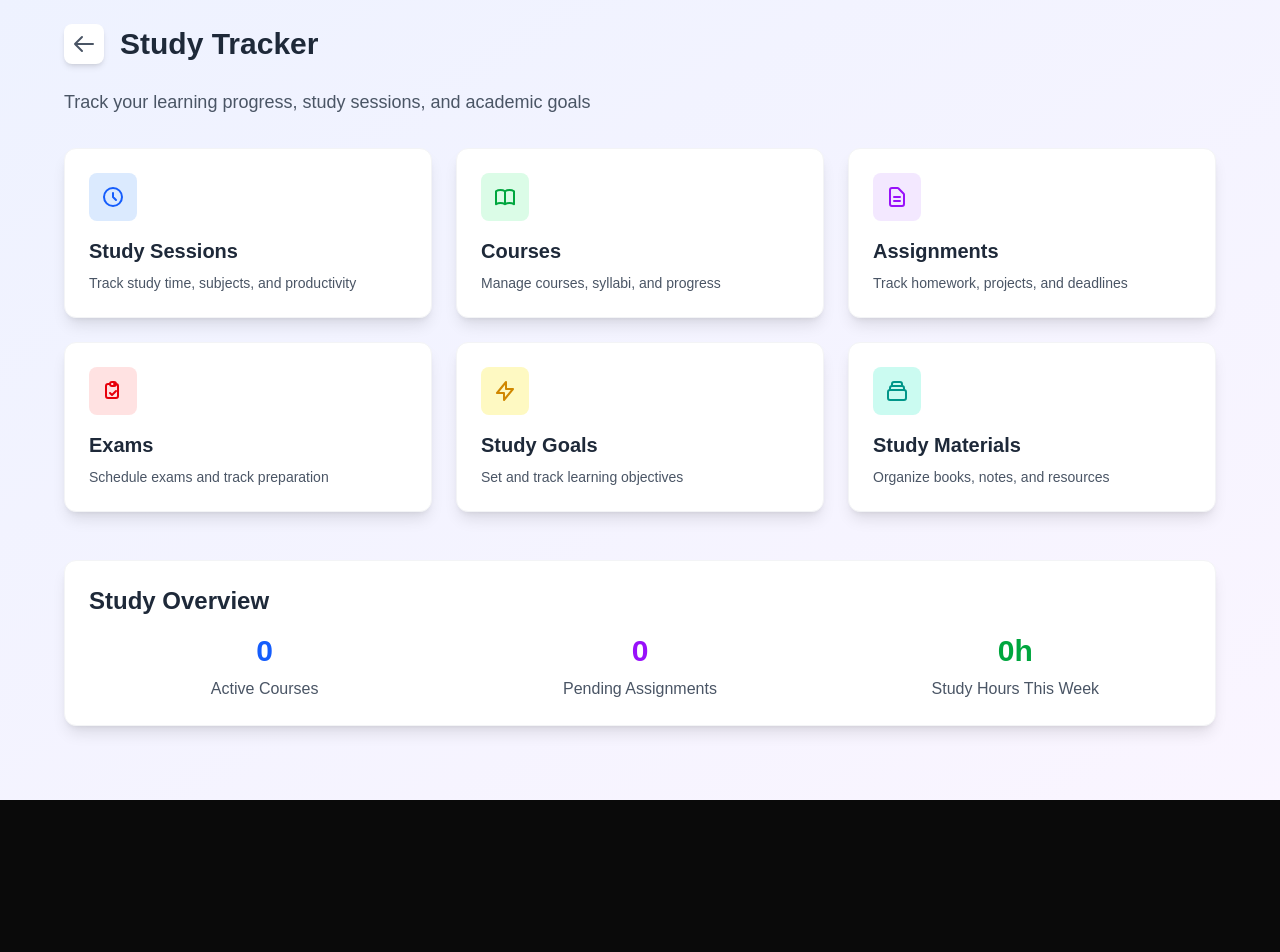
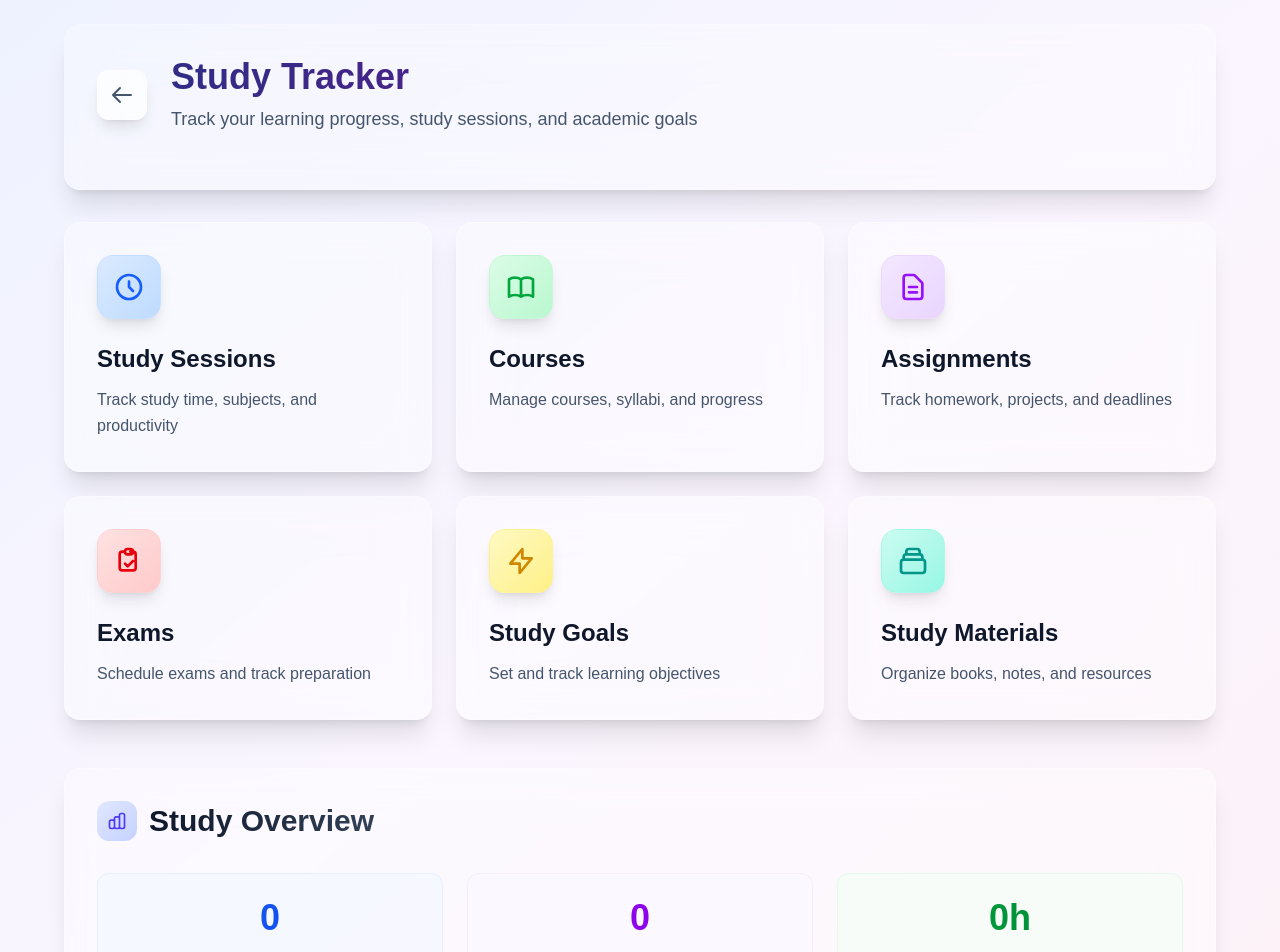
Before and after one commit to rooftopprogrammer/notesapp, a Next.js app: page /studytracker in a window 1280 px wide. Shown: the top 952 px of the page. Before the commit the page ends 800 px from the top, so only its background shows below. Built offline with nearby package versions, Linux system fonts and the light colour scheme; no server answers.

Commit message:
latest changes

```diff
--- a/src/app/studytracker/page.tsx
+++ b/src/app/studytracker/page.tsx
@@ -4,145 +4,172 @@ import Link from 'next/link';
 
 export default function StudyTracker() {
   return (
-    <main className="min-h-screen bg-gradient-to-br from-indigo-50 to-purple-50 p-4 sm:p-6">
+    <main className="min-h-screen bg-gradient-to-br from-indigo-50 via-purple-50 to-pink-50 dark:from-slate-900 dark:via-indigo-950 dark:to-purple-950 p-4 sm:p-6">
       {/* Header */}
       <div className="max-w-6xl mx-auto mb-8">
+        <div className="backdrop-blur-xl bg-white/30 dark:bg-gray-800/30 rounded-2xl p-8 border border-white/20 dark:border-gray-700/30 shadow-xl">
           <div className="flex items-center mb-6">
             <Link
               href="/"
-            className="mr-4 p-2 rounded-lg bg-white shadow-md hover:shadow-lg transition-shadow"
+              className="group mr-6 p-3 rounded-xl backdrop-blur-sm bg-white/60 dark:bg-gray-800/60 border border-white/40 dark:border-gray-700/40 shadow-lg hover:shadow-xl transition-all duration-200 hover:scale-110"
             >
-            <svg className="w-6 h-6 text-gray-600" fill="none" stroke="currentColor" viewBox="0 0 24 24">
+              <svg className="w-6 h-6 text-slate-600 dark:text-slate-300 group-hover:text-indigo-600 dark:group-hover:text-indigo-400 transition-colors duration-200" fill="none" stroke="currentColor" viewBox="0 0 24 24">
                 <path strokeLinecap="round" strokeLinejoin="round" strokeWidth={2} d="M10 19l-7-7m0 0l7-7m-7 7h18" />
               </svg>
             </Link>
-          <h1 className="text-2xl sm:text-3xl font-bold text-gray-800">Study Tracker</h1>
-        </div>
-
-        <p className="text-gray-600 text-base sm:text-lg">
+            <div>
+              <h1 className="text-4xl font-bold bg-gradient-to-r from-indigo-900 to-purple-900 dark:from-indigo-300 dark:to-purple-300 bg-clip-text text-transparent mb-2">
+                Study Tracker
+              </h1>
+              <p className="text-slate-600 dark:text-slate-400 text-lg">
                 Track your learning progress, study sessions, and academic goals
               </p>
             </div>
+          </div>
+        </div>
+      </div>
 
       {/* Study Categories Grid */}
-      <div className="max-w-6xl mx-auto">
-        <div className="grid grid-cols-1 sm:grid-cols-2 lg:grid-cols-3 gap-4 sm:gap-6">
+      <div className="max-w-6xl mx-auto mb-12">
+        <div className="grid grid-cols-1 sm:grid-cols-2 lg:grid-cols-3 gap-6">
 
           {/* Study Sessions */}
           <Link
             href="/studytracker/sessions"
-            className="group bg-white rounded-xl shadow-lg hover:shadow-xl transition-all duration-300 p-6 border border-gray-100 hover:border-blue-200"
+            className="group backdrop-blur-xl bg-white/40 dark:bg-gray-800/40 rounded-2xl border border-white/30 dark:border-gray-700/30 p-8 hover:bg-white/60 dark:hover:bg-gray-800/60 transition-all duration-300 transform hover:scale-[1.02] shadow-xl hover:shadow-2xl"
           >
-            <div className="flex items-center mb-4">
-              <div className="w-12 h-12 bg-blue-100 rounded-lg flex items-center justify-center group-hover:bg-blue-200 transition-colors">
-                <svg className="w-6 h-6 text-blue-600" fill="none" stroke="currentColor" viewBox="0 0 24 24">
+            <div className="flex items-center mb-6">
+              <div className="w-16 h-16 bg-gradient-to-br from-blue-100 to-blue-200 dark:from-blue-900/50 dark:to-blue-800/30 rounded-2xl flex items-center justify-center group-hover:from-blue-200 group-hover:to-blue-300 dark:group-hover:from-blue-800/70 dark:group-hover:to-blue-700/50 transition-all duration-300 shadow-lg group-hover:shadow-xl border border-blue-200/50 dark:border-blue-700/50">
+                <svg className="w-8 h-8 text-blue-600 dark:text-blue-400" fill="none" stroke="currentColor" viewBox="0 0 24 24">
                   <path strokeLinecap="round" strokeLinejoin="round" strokeWidth={2} d="M12 8v4l3 3m6-3a9 9 0 11-18 0 9 9 0 0118 0z" />
                 </svg>
               </div>
             </div>
-            <h3 className="text-xl font-semibold text-gray-800 mb-2">Study Sessions</h3>
-            <p className="text-gray-600 text-sm">Track study time, subjects, and productivity</p>
+            <h3 className="text-2xl font-bold text-slate-900 dark:text-white mb-3 group-hover:text-blue-600 dark:group-hover:text-blue-400 transition-colors duration-200">Study Sessions</h3>
+            <p className="text-slate-600 dark:text-slate-400 leading-relaxed">Track study time, subjects, and productivity</p>
           </Link>
 
           {/* Courses */}
           <Link
             href="/studytracker/courses"
-            className="group bg-white rounded-xl shadow-lg hover:shadow-xl transition-all duration-300 p-6 border border-gray-100 hover:border-green-200"
+            className="group backdrop-blur-xl bg-white/40 dark:bg-gray-800/40 rounded-2xl border border-white/30 dark:border-gray-700/30 p-8 hover:bg-white/60 dark:hover:bg-gray-800/60 transition-all duration-300 transform hover:scale-[1.02] shadow-xl hover:shadow-2xl"
           >
-            <div className="flex items-center mb-4">
-              <div className="w-12 h-12 bg-green-100 rounded-lg flex items-center justify-center group-hover:bg-green-200 transition-colors">
-                <svg className="w-6 h-6 text-green-600" fill="none" stroke="currentColor" viewBox="0 0 24 24">
+            <div className="flex items-center mb-6">
+              <div className="w-16 h-16 bg-gradient-to-br from-green-100 to-green-200 dark:from-green-900/50 dark:to-green-800/30 rounded-2xl flex items-center justify-center group-hover:from-green-200 group-hover:to-green-300 dark:group-hover:from-green-800/70 dark:group-hover:to-green-700/50 transition-all duration-300 shadow-lg group-hover:shadow-xl border border-green-200/50 dark:border-green-700/50">
+                <svg className="w-8 h-8 text-green-600 dark:text-green-400" fill="none" stroke="currentColor" viewBox="0 0 24 24">
                   <path strokeLinecap="round" strokeLinejoin="round" strokeWidth={2} d="M12 6.253v13m0-13C10.832 5.477 9.246 5 7.5 5S4.168 5.477 3 6.253v13C4.168 18.477 5.754 18 7.5 18s3.332.477 4.5 1.253m0-13C13.168 5.477 14.754 5 16.5 5c1.746 0 3.332.477 4.5 1.253v13C19.832 18.477 18.246 18 16.5 18c-1.746 0-3.332.477-4.5 1.253" />
                 </svg>
               </div>
             </div>
-            <h3 className="text-xl font-semibold text-gray-800 mb-2">Courses</h3>
-            <p className="text-gray-600 text-sm">Manage courses, syllabi, and progress</p>
+            <h3 className="text-2xl font-bold text-slate-900 dark:text-white mb-3 group-hover:text-green-600 dark:group-hover:text-green-400 transition-colors duration-200">Courses</h3>
+            <p className="text-slate-600 dark:text-slate-400 leading-relaxed">Manage courses, syllabi, and progress</p>
           </Link>
 
           {/* Assignments */}
           <Link
             href="/studytracker/assignments"
-            className="group bg-white rounded-xl shadow-lg hover:shadow-xl transition-all duration-300 p-6 border border-gray-100 hover:border-purple-200"
+            className="group backdrop-blur-xl bg-white/40 dark:bg-gray-800/40 rounded-2xl border border-white/30 dark:border-gray-700/30 p-8 hover:bg-white/60 dark:hover:bg-gray-800/60 transition-all duration-300 transform hover:scale-[1.02] shadow-xl hover:shadow-2xl"
           >
-            <div className="flex items-center mb-4">
-              <div className="w-12 h-12 bg-purple-100 rounded-lg flex items-center justify-center group-hover:bg-purple-200 transition-colors">
-                <svg className="w-6 h-6 text-purple-600" fill="none" stroke="currentColor" viewBox="0 0 24 24">
+            <div className="flex items-center mb-6">
+              <div className="w-16 h-16 bg-gradient-to-br from-purple-100 to-purple-200 dark:from-purple-900/50 dark:to-purple-800/30 rounded-2xl flex items-center justify-center group-hover:from-purple-200 group-hover:to-purple-300 dark:group-hover:from-purple-800/70 dark:group-hover:to-purple-700/50 transition-all duration-300 shadow-lg group-hover:shadow-xl border border-purple-200/50 dark:border-purple-700/50">
+                <svg className="w-8 h-8 text-purple-600 dark:text-purple-400" fill="none" stroke="currentColor" viewBox="0 0 24 24">
                   <path strokeLinecap="round" strokeLinejoin="round" strokeWidth={2} d="M9 12h6m-6 4h6m2 5H7a2 2 0 01-2-2V5a2 2 0 012-2h5.586a1 1 0 01.707.293l5.414 5.414a1 1 0 01.293.707V19a2 2 0 01-2 2z" />
                 </svg>
               </div>
             </div>
-            <h3 className="text-xl font-semibold text-gray-800 mb-2">Assignments</h3>
-            <p className="text-gray-600 text-sm">Track homework, projects, and deadlines</p>
+            <h3 className="text-2xl font-bold text-slate-900 dark:text-white mb-3 group-hover:text-purple-600 dark:group-hover:text-purple-400 transition-colors duration-200">Assignments</h3>
+            <p className="text-slate-600 dark:text-slate-400 leading-relaxed">Track homework, projects, and deadlines</p>
           </Link>
 
           {/* Exams */}
           <Link
             href="/studytracker/exams"
-            className="group bg-white rounded-xl shadow-lg hover:shadow-xl transition-all duration-300 p-6 border border-gray-100 hover:border-red-200"
+            className="group backdrop-blur-xl bg-white/40 dark:bg-gray-800/40 rounded-2xl border border-white/30 dark:border-gray-700/30 p-8 hover:bg-white/60 dark:hover:bg-gray-800/60 transition-all duration-300 transform hover:scale-[1.02] shadow-xl hover:shadow-2xl"
           >
-            <div className="flex items-center mb-4">
-              <div className="w-12 h-12 bg-red-100 rounded-lg flex items-center justify-center group-hover:bg-red-200 transition-colors">
-                <svg className="w-6 h-6 text-red-600" fill="none" stroke="currentColor" viewBox="0 0 24 24">
+            <div className="flex items-center mb-6">
+              <div className="w-16 h-16 bg-gradient-to-br from-red-100 to-red-200 dark:from-red-900/50 dark:to-red-800/30 rounded-2xl flex items-center justify-center group-hover:from-red-200 group-hover:to-red-300 dark:group-hover:from-red-800/70 dark:group-hover:to-red-700/50 transition-all duration-300 shadow-lg group-hover:shadow-xl border border-red-200/50 dark:border-red-700/50">
+                <svg className="w-8 h-8 text-red-600 dark:text-red-400" fill="none" stroke="currentColor" viewBox="0 0 24 24">
                   <path strokeLinecap="round" strokeLinejoin="round" strokeWidth={2} d="M9 5H7a2 2 0 00-2 2v10a2 2 0 002 2h8a2 2 0 002-2V7a2 2 0 00-2-2h-2M9 5a2 2 0 002 2h2a2 2 0 002-2M9 5a2 2 0 012-2h2a2 2 0 012 2m-6 9l2 2 4-4" />
                 </svg>
               </div>
             </div>
-            <h3 className="text-xl font-semibold text-gray-800 mb-2">Exams</h3>
-            <p className="text-gray-600 text-sm">Schedule exams and track preparation</p>
+            <h3 className="text-2xl font-bold text-slate-900 dark:text-white mb-3 group-hover:text-red-600 dark:group-hover:text-red-400 transition-colors duration-200">Exams</h3>
+            <p className="text-slate-600 dark:text-slate-400 leading-relaxed">Schedule exams and track preparation</p>
           </Link>
 
           {/* Study Goals */}
           <Link
             href="/studytracker/goals"
-            className="group bg-white rounded-xl shadow-lg hover:shadow-xl transition-all duration-300 p-6 border border-gray-100 hover:border-yellow-200"
+            className="group backdrop-blur-xl bg-white/40 dark:bg-gray-800/40 rounded-2xl border border-white/30 dark:border-gray-700/30 p-8 hover:bg-white/60 dark:hover:bg-gray-800/60 transition-all duration-300 transform hover:scale-[1.02] shadow-xl hover:shadow-2xl"
           >
-            <div className="flex items-center mb-4">
-              <div className="w-12 h-12 bg-yellow-100 rounded-lg flex items-center justify-center group-hover:bg-yellow-200 transition-colors">
-                <svg className="w-6 h-6 text-yellow-600" fill="none" stroke="currentColor" viewBox="0 0 24 24">
+            <div className="flex items-center mb-6">
+              <div className="w-16 h-16 bg-gradient-to-br from-yellow-100 to-yellow-200 dark:from-yellow-900/50 dark:to-yellow-800/30 rounded-2xl flex items-center justify-center group-hover:from-yellow-200 group-hover:to-yellow-300 dark:group-hover:from-yellow-800/70 dark:group-hover:to-yellow-700/50 transition-all duration-300 shadow-lg group-hover:shadow-xl border border-yellow-200/50 dark:border-yellow-700/50">
+                <svg className="w-8 h-8 text-yellow-600 dark:text-yellow-400" fill="none" stroke="currentColor" viewBox="0 0 24 24">
                   <path strokeLinecap="round" strokeLinejoin="round" strokeWidth={2} d="M13 10V3L4 14h7v7l9-11h-7z" />
                 </svg>
               </div>
             </div>
-            <h3 className="text-xl font-semibold text-gray-800 mb-2">Study Goals</h3>
-            <p className="text-gray-600 text-sm">Set and track learning objectives</p>
+            <h3 className="text-2xl font-bold text-slate-900 dark:text-white mb-3 group-hover:text-yellow-600 dark:group-hover:text-yellow-400 transition-colors duration-200">Study Goals</h3>
+            <p className="text-slate-600 dark:text-slate-400 leading-relaxed">Set and track learning objectives</p>
           </Link>
 
           {/* Study Materials */}
           <Link
             href="/studytracker/materials"
-            className="group bg-white rounded-xl shadow-lg hover:shadow-xl transition-all duration-300 p-6 border border-gray-100 hover:border-teal-200"
+            className="group backdrop-blur-xl bg-white/40 dark:bg-gray-800/40 rounded-2xl border border-white/30 dark:border-gray-700/30 p-8 hover:bg-white/60 dark:hover:bg-gray-800/60 transition-all duration-300 transform hover:scale-[1.02] shadow-xl hover:shadow-2xl"
           >
-            <div className="flex items-center mb-4">
-              <div className="w-12 h-12 bg-teal-100 rounded-lg flex items-center justify-center group-hover:bg-teal-200 transition-colors">
-                <svg className="w-6 h-6 text-teal-600" fill="none" stroke="currentColor" viewBox="0 0 24 24">
+            <div className="flex items-center mb-6">
+              <div className="w-16 h-16 bg-gradient-to-br from-teal-100 to-teal-200 dark:from-teal-900/50 dark:to-teal-800/30 rounded-2xl flex items-center justify-center group-hover:from-teal-200 group-hover:to-teal-300 dark:group-hover:from-teal-800/70 dark:group-hover:to-teal-700/50 transition-all duration-300 shadow-lg group-hover:shadow-xl border border-teal-200/50 dark:border-teal-700/50">
+                <svg className="w-8 h-8 text-teal-600 dark:text-teal-400" fill="none" stroke="currentColor" viewBox="0 0 24 24">
                   <path strokeLinecap="round" strokeLinejoin="round" strokeWidth={2} d="M19 11H5m14 0a2 2 0 012 2v6a2 2 0 01-2 2H5a2 2 0 01-2-2v-6a2 2 0 012-2m14 0V9a2 2 0 00-2-2M5 11V9a2 2 0 012-2m0 0V5a2 2 0 012-2h6a2 2 0 012 2v2M7 7h10" />
                 </svg>
               </div>
             </div>
-            <h3 className="text-xl font-semibold text-gray-800 mb-2">Study Materials</h3>
-            <p className="text-gray-600 text-sm">Organize books, notes, and resources</p>
+            <h3 className="text-2xl font-bold text-slate-900 dark:text-white mb-3 group-hover:text-teal-600 dark:group-hover:text-teal-400 transition-colors duration-200">Study Materials</h3>
+            <p className="text-slate-600 dark:text-slate-400 leading-relaxed">Organize books, notes, and resources</p>
           </Link>
 
         </div>
       </div>
 
-      {/* Quick Stats Section */}
-      <div className="max-w-6xl mx-auto mt-12">
-        <div className="bg-white rounded-xl shadow-lg p-4 sm:p-6 border border-gray-100">
-          <h2 className="text-xl sm:text-2xl font-bold text-gray-800 mb-4">Study Overview</h2>
-          <div className="grid grid-cols-1 sm:grid-cols-3 gap-4 sm:gap-6">
-            <div className="text-center">
-              <div className="text-2xl sm:text-3xl font-bold text-blue-600 mb-2">0</div>
-              <div className="text-gray-600 text-sm sm:text-base">Active Courses</div>
+      {/* Study Overview Section */}
+      <div className="max-w-6xl mx-auto">
+        <div className="backdrop-blur-xl bg-white/40 dark:bg-gray-800/40 rounded-2xl border border-white/30 dark:border-gray-700/30 p-8 shadow-xl">
+          <div className="flex items-center gap-3 mb-8">
+            <div className="w-10 h-10 bg-gradient-to-br from-indigo-100 to-indigo-200 dark:from-indigo-900/50 dark:to-indigo-800/30 rounded-xl flex items-center justify-center">
+              <svg className="w-5 h-5 text-indigo-600 dark:text-indigo-400" fill="none" stroke="currentColor" viewBox="0 0 24 24">
+                <path strokeLinecap="round" strokeLinejoin="round" strokeWidth={2} d="M9 19v-6a2 2 0 00-2-2H5a2 2 0 00-2 2v6a2 2 0 002 2h2a2 2 0 002-2zm0 0V9a2 2 0 012-2h2a2 2 0 012 2v10m-6 0a2 2 0 002 2h2a2 2 0 002-2m0 0V5a2 2 0 012-2h2a2 2 0 012 2v14a2 2 0 01-2 2h-2a2 2 0 01-2-2z" />
+              </svg>
             </div>
-            <div className="text-center">
-              <div className="text-2xl sm:text-3xl font-bold text-purple-600 mb-2">0</div>
-              <div className="text-gray-600 text-sm sm:text-base">Pending Assignments</div>
+            <h2 className="text-3xl font-bold bg-gradient-to-r from-slate-900 to-slate-700 dark:from-white dark:to-slate-300 bg-clip-text text-transparent">Study Overview</h2>
           </div>
-            <div className="text-center">
-              <div className="text-2xl sm:text-3xl font-bold text-green-600 mb-2">0h</div>
-              <div className="text-gray-600 text-sm sm:text-base">Study Hours This Week</div>
+          <div className="grid grid-cols-1 sm:grid-cols-3 gap-6">
+            <div className="text-center backdrop-blur-sm bg-blue-50/50 dark:bg-blue-900/20 rounded-xl p-6 border border-blue-200/30 dark:border-blue-700/30">
+              <div className="text-4xl font-bold bg-gradient-to-r from-blue-600 to-blue-700 dark:from-blue-400 dark:to-blue-500 bg-clip-text text-transparent mb-3">0</div>
+              <div className="text-slate-700 dark:text-slate-300 font-medium flex items-center justify-center gap-2">
+                <svg className="w-4 h-4 text-blue-600 dark:text-blue-400" fill="none" stroke="currentColor" viewBox="0 0 24 24">
+                  <path strokeLinecap="round" strokeLinejoin="round" strokeWidth={2} d="M12 6.253v13m0-13C10.832 5.477 9.246 5 7.5 5S4.168 5.477 3 6.253v13C4.168 18.477 5.754 18 7.5 18s3.332.477 4.5 1.253m0-13C13.168 5.477 14.754 5 16.5 5c1.746 0 3.332.477 4.5 1.253v13C19.832 18.477 18.246 18 16.5 18c-1.746 0-3.332.477-4.5 1.253" />
+                </svg>
+                Active Courses
+              </div>
+            </div>
+            <div className="text-center backdrop-blur-sm bg-purple-50/50 dark:bg-purple-900/20 rounded-xl p-6 border border-purple-200/30 dark:border-purple-700/30">
+              <div className="text-4xl font-bold bg-gradient-to-r from-purple-600 to-purple-700 dark:from-purple-400 dark:to-purple-500 bg-clip-text text-transparent mb-3">0</div>
+              <div className="text-slate-700 dark:text-slate-300 font-medium flex items-center justify-center gap-2">
+                <svg className="w-4 h-4 text-purple-600 dark:text-purple-400" fill="none" stroke="currentColor" viewBox="0 0 24 24">
+                  <path strokeLinecap="round" strokeLinejoin="round" strokeWidth={2} d="M9 12h6m-6 4h6m2 5H7a2 2 0 01-2-2V5a2 2 0 012-2h5.586a1 1 0 01.707.293l5.414 5.414a1 1 0 01.293.707V19a2 2 0 01-2 2z" />
+                </svg>
+                Pending Assignments
+              </div>
+            </div>
+            <div className="text-center backdrop-blur-sm bg-green-50/50 dark:bg-green-900/20 rounded-xl p-6 border border-green-200/30 dark:border-green-700/30">
+              <div className="text-4xl font-bold bg-gradient-to-r from-green-600 to-green-700 dark:from-green-400 dark:to-green-500 bg-clip-text text-transparent mb-3">0h</div>
+              <div className="text-slate-700 dark:text-slate-300 font-medium flex items-center justify-center gap-2">
+                <svg className="w-4 h-4 text-green-600 dark:text-green-400" fill="none" stroke="currentColor" viewBox="0 0 24 24">
+                  <path strokeLinecap="round" strokeLinejoin="round" strokeWidth={2} d="M12 8v4l3 3m6-3a9 9 0 11-18 0 9 9 0 0118 0z" />
+                </svg>
+                Study Hours This Week
+              </div>
             </div>
           </div>
         </div>
```
Lines whose indentation alone changed are shown as unchanged.
